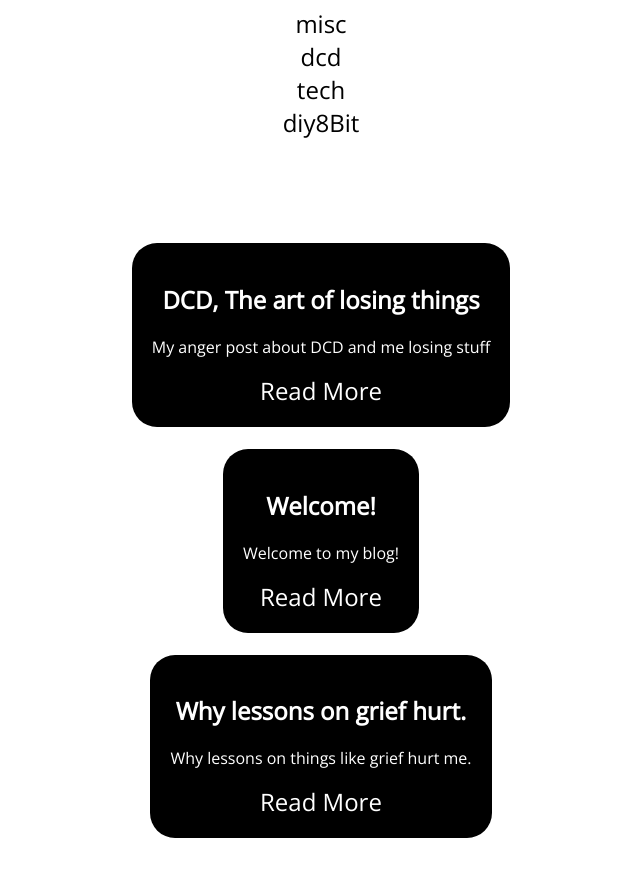
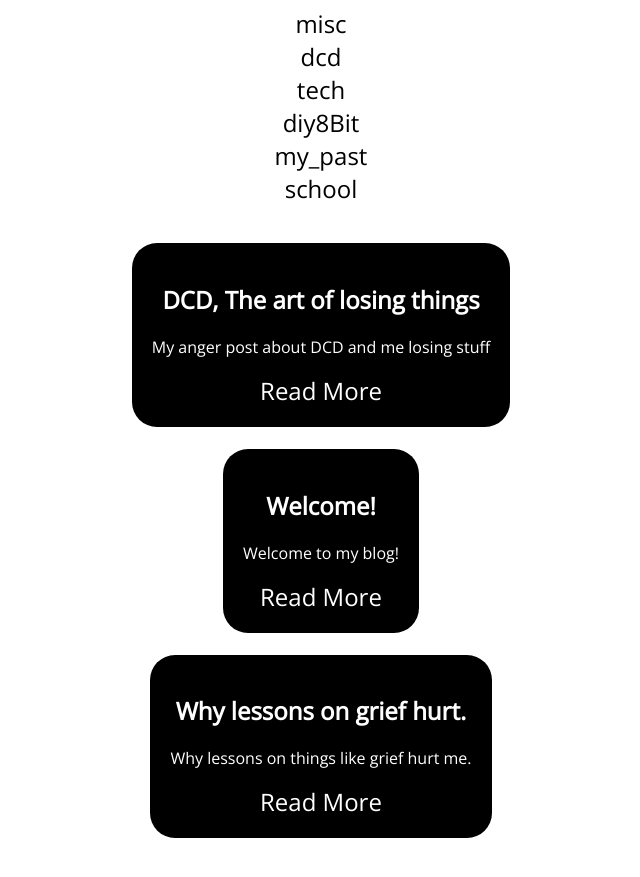
Before and after one commit to devramsean0/site, a Next.js app: page /blog in a window 1280 px wide. Shown: the part 1000-1877 px from the top of the page, without its empty margins (319-959 px from the left). Built offline with nearby package versions, Linux system fonts and the light colour scheme.

Commit message:
Add some tags to blog

```diff
--- a/pages/blog/index.tsx
+++ b/pages/blog/index.tsx
@@ -9,7 +9,9 @@ export default function BlogHome(props: {posts: any}) {
         "misc",
         "dcd",
         "tech",
-        "diy8Bit"
+        "diy8Bit",
+        "my_past",
+        "school"
     ]
     const router = useRouter();
     const tag = router.query.tag || null;
```
